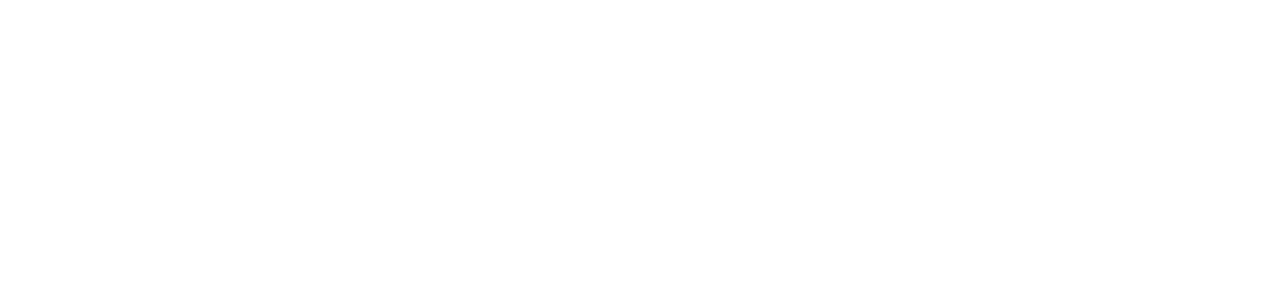
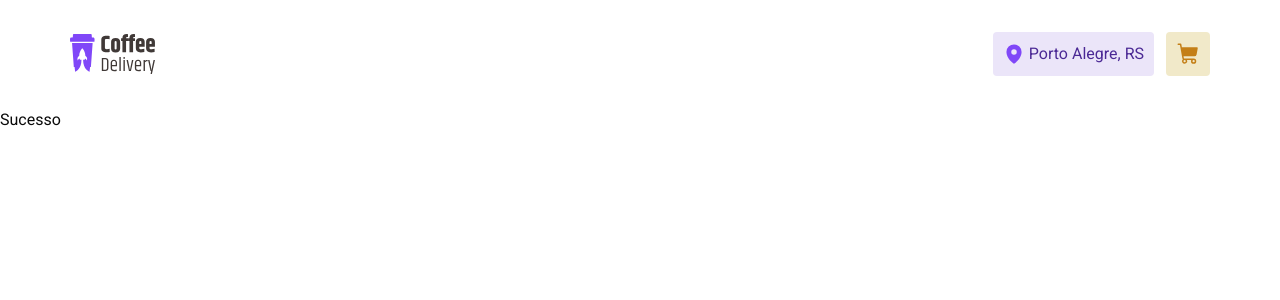
Before and after one commit to luksquitos/ignite-coffee, a React (Vite) app: page /success in a window 1280 px wide. Before the commit this address had no page. Shown: the top 300 px of the page. Built offline with nearby package versions, Linux system fonts and the light colour scheme.

Commit message:
feat: creating a success page

```diff
--- a/src/components/payment/cart-list.tsx
+++ b/src/components/payment/cart-list.tsx
@@ -1,3 +1,4 @@
+import { NavLink } from 'react-router-dom'
 import { useCart } from '@/providers/cart-provider'
 import { CartItem } from './cart-item'
 import { EmptyCart } from './empty-cart'
@@ -55,9 +56,11 @@
         )}
 
         {cartHasItems && (
-          <button className="mt-6 w-full py-2.5 bg-yellow text-white font-bold text-sm rounded-md hover:bg-yellow-dark hover:cursor-pointer transition">
-            CONFIRMAR PEDIDO
-          </button>
+          <NavLink to="/success">
+            <button className="mt-6 w-full py-2.5 bg-yellow text-white font-bold text-sm rounded-md hover:bg-yellow-dark hover:cursor-pointer transition">
+              CONFIRMAR PEDIDO
+            </button>
+          </NavLink>
         )}
 
       </section>
--- /dev/null
+++ b/src/pages/success.tsx
@@ -0,0 +1,7 @@
+export function Success() {
+  return (
+    <div>
+      Sucesso
+    </div>
+  )
+}
--- a/src/router.tsx
+++ b/src/router.tsx
@@ -2,6 +2,7 @@
 import { DefaultLayout } from './components/app/_layout'
 import { Home } from './pages/home'
 import { Payment } from './pages/payment'
+import { Success } from './pages/success'
 
 export function Router() {
   return (
@@ -9,6 +10,7 @@
       <Route path="/" element={<DefaultLayout />}>
         <Route path="/" element={<Home />} />
         <Route path="/payment" element={<Payment />} />
+        <Route path="/success" element={<Success />} />
       </Route>
     </Routes>
   )
```
